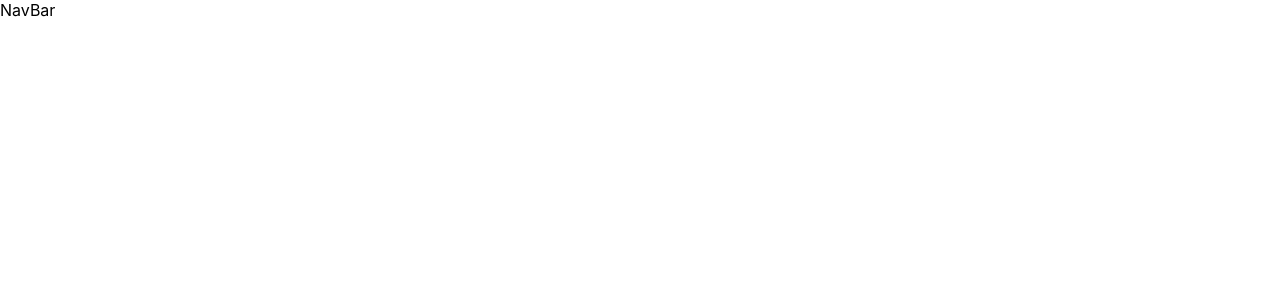
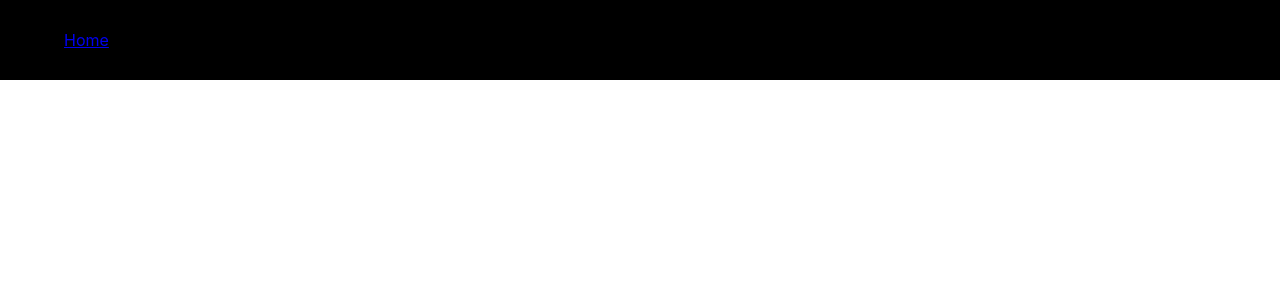
Before and after one commit to Danfirech/dan-portfolio, a React (Create React App) app: page /about in a window 1280 px wide. Shown: the top 300 px of the page. Built offline with nearby package versions, Linux system fonts and the light colour scheme.

Commit message:
created left and right side of nav with containers

```diff
--- a/src/components/NavBar.js
+++ b/src/components/NavBar.js
@@ -1,7 +1,28 @@
 import React from "react";
+import {
+  NavbarContainer,
+  Leftcontainer,
+  Rightcontainer,
+  NavbarInnerContainer,
+  NavbarExtendedContainer,
+  NavbarLinkContainer,
+} from "../styles/Navbar.style";
+import { Link } from "react-router-dom";
 
-const NavBar = () => {
-  return <div>NavBar</div>;
-};
+function NavBar() {
+  return (
+    <NavbarContainer>
+      <NavbarInnerContainer>
+        <Leftcontainer>
+          <NavbarLinkContainer>
+            <Link to="/">Home</Link>
+          </NavbarLinkContainer>
+        </Leftcontainer>
+        <Rightcontainer />
+      </NavbarInnerContainer>
+      <NavbarExtendedContainer></NavbarExtendedContainer>
+    </NavbarContainer>
+  );
+}
 
 export default NavBar;
--- a/src/styles/Navbar.style.js
+++ b/src/styles/Navbar.style.js
@@ -1,9 +1,35 @@
 import styled from "styled-components";
 
-const NavBarContainer = styled.navbar`
+export const NavbarContainer = styled.nav`
   width: 100%;
   height: 80px;
   background-color: black;
   display: flex;
   flex-direction: column;
 `;
+
+export const Leftcontainer = styled.div`
+  flex: 70%;
+  display: flex;
+  align-items: center;
+  padding-left: 5%;
+`;
+
+export const Rightcontainer = styled.div`
+  flex: 30%;
+  display: flex;
+  justify-content: flex-end;
+  padding-right: 50px;
+`;
+
+export const NavbarInnerContainer = styled.div`
+  width: "100%";
+  height: 80px;
+  display: flex;
+`;
+
+export const NavbarLinkContainer = styled.div`
+  display: flex;
+`;
+
+export const NavbarExtendedContainer = styled.div``;
```
